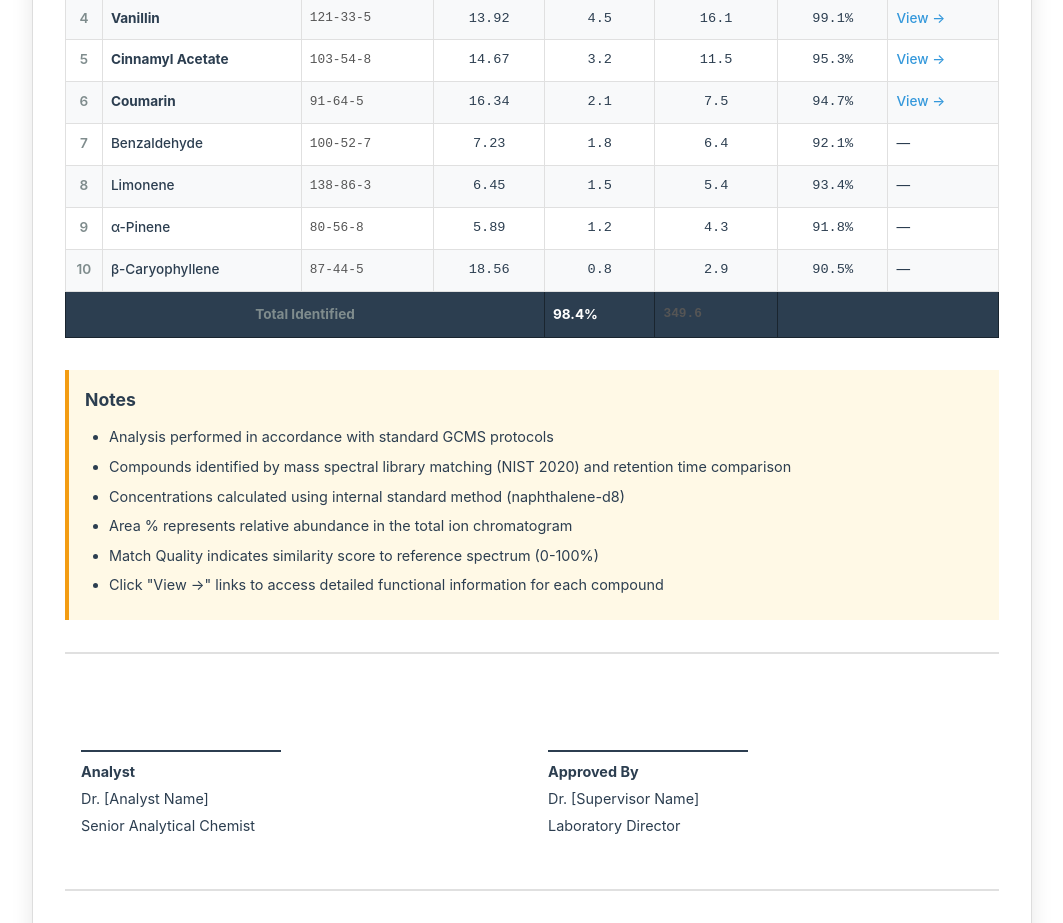
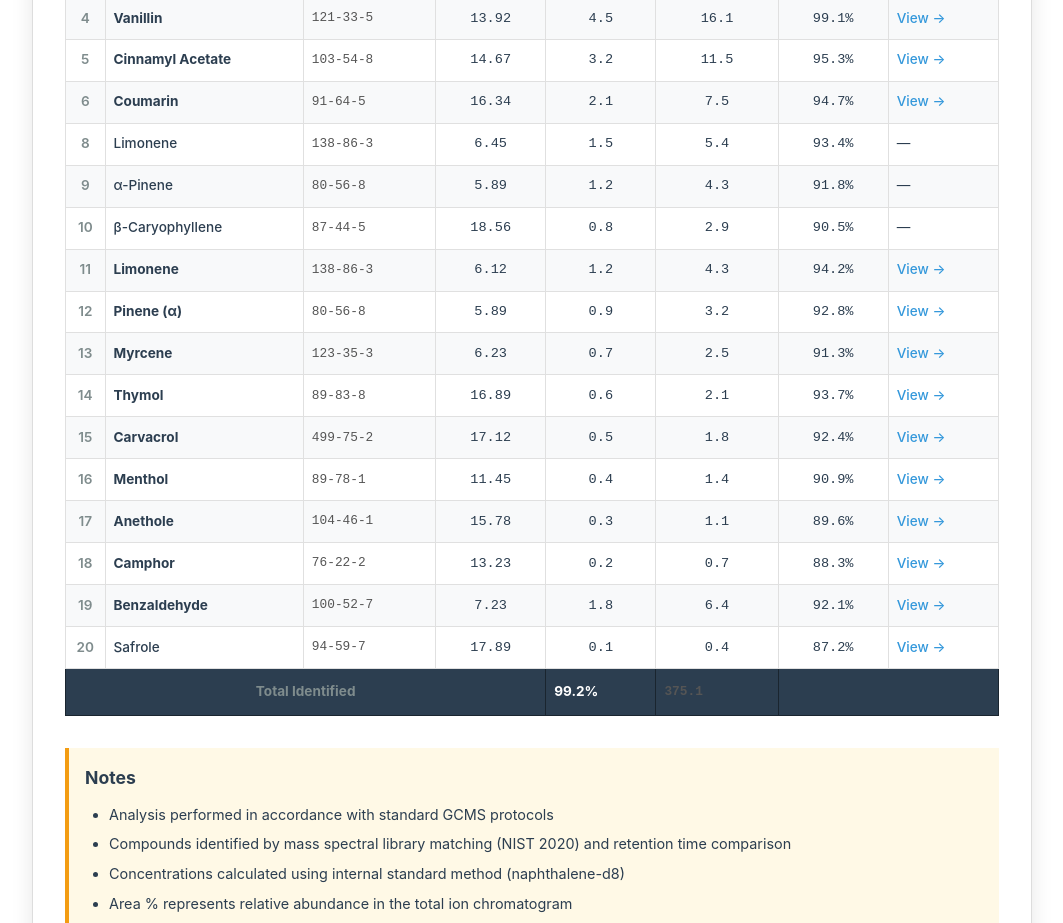
Before and after one commit to Terpedia/functional-flavors, a website: page coa.html in a window 1280 px wide. Shown: the part 1101-2024 px from the top of the page, without its empty margins (108-1171 px from the left). Drawn offline with Linux system fonts and the light colour scheme.

Commit message:
Add new compounds to GCMS CoA table with links to detail pages

```diff
--- a/coa.html
+++ b/coa.html
@@ -166,16 +166,6 @@
                             <td><a href="compounds/coumarin.html" class="coa-link">View →</a></td>
                         </tr>
                         <tr>
-                            <td>7</td>
-                            <td>Benzaldehyde</td>
-                            <td>100-52-7</td>
-                            <td>7.23</td>
-                            <td>1.8</td>
-                            <td>6.4</td>
-                            <td>92.1%</td>
-                            <td>—</td>
-                        </tr>
-                        <tr>
                             <td>8</td>
                             <td>Limonene</td>
                             <td>138-86-3</td>
@@ -205,10 +195,110 @@
                             <td>90.5%</td>
                             <td>—</td>
                         </tr>
+                        <tr>
+                            <td>11</td>
+                            <td><strong>Limonene</strong></td>
+                            <td>138-86-3</td>
+                            <td>6.12</td>
+                            <td>1.2</td>
+                            <td>4.3</td>
+                            <td>94.2%</td>
+                            <td><a href="compounds/limonene.html" class="coa-link">View →</a></td>
+                        </tr>
+                        <tr>
+                            <td>12</td>
+                            <td><strong>Pinene (α)</strong></td>
+                            <td>80-56-8</td>
+                            <td>5.89</td>
+                            <td>0.9</td>
+                            <td>3.2</td>
+                            <td>92.8%</td>
+                            <td><a href="compounds/pinene.html" class="coa-link">View →</a></td>
+                        </tr>
+                        <tr>
+                            <td>13</td>
+                            <td><strong>Myrcene</strong></td>
+                            <td>123-35-3</td>
+                            <td>6.23</td>
+                            <td>0.7</td>
+                            <td>2.5</td>
+                            <td>91.3%</td>
+                            <td><a href="compounds/myrcene.html" class="coa-link">View →</a></td>
+                        </tr>
+                        <tr>
+                            <td>14</td>
+                            <td><strong>Thymol</strong></td>
+                            <td>89-83-8</td>
+                            <td>16.89</td>
+                            <td>0.6</td>
+                            <td>2.1</td>
+                            <td>93.7%</td>
+                            <td><a href="compounds/thymol.html" class="coa-link">View →</a></td>
+                        </tr>
+                        <tr>
+                            <td>15</td>
+                            <td><strong>Carvacrol</strong></td>
+                            <td>499-75-2</td>
+                            <td>17.12</td>
+                            <td>0.5</td>
+                            <td>1.8</td>
+                            <td>92.4%</td>
+                            <td><a href="compounds/carvacrol.html" class="coa-link">View →</a></td>
+                        </tr>
+                        <tr>
+                            <td>16</td>
+                            <td><strong>Menthol</strong></td>
+                            <td>89-78-1</td>
+                            <td>11.45</td>
+                            <td>0.4</td>
+                            <td>1.4</td>
+                            <td>90.9%</td>
+                            <td><a href="compounds/menthol.html" class="coa-link">View →</a></td>
+                        </tr>
+                        <tr>
+                            <td>17</td>
+                            <td><strong>Anethole</strong></td>
+                            <td>104-46-1</td>
+                            <td>15.78</td>
+                            <td>0.3</td>
+                            <td>1.1</td>
+                            <td>89.6%</td>
+                            <td><a href="compounds/anethole.html" class="coa-link">View →</a></td>
+                        </tr>
+                        <tr>
+                            <td>18</td>
+                            <td><strong>Camphor</strong></td>
+                            <td>76-22-2</td>
+                            <td>13.23</td>
+                            <td>0.2</td>
+                            <td>0.7</td>
+                            <td>88.3%</td>
+                            <td><a href="compounds/camphor.html" class="coa-link">View →</a></td>
+                        </tr>
+                        <tr>
+                            <td>19</td>
+                            <td><strong>Benzaldehyde</strong></td>
+                            <td>100-52-7</td>
+                            <td>7.23</td>
+                            <td>1.8</td>
+                            <td>6.4</td>
+                            <td>92.1%</td>
+                            <td><a href="compounds/benzaldehyde.html" class="coa-link">View →</a></td>
+                        </tr>
+                        <tr>
+                            <td>20</td>
+                            <td>Safrole</td>
+                            <td>94-59-7</td>
+                            <td>17.89</td>
+                            <td>0.1</td>
+                            <td>0.4</td>
+                            <td>87.2%</td>
+                            <td><a href="compounds/safrole.html" class="coa-link">View →</a></td>
+                        </tr>
                         <tr class="total-row">
                             <td colspan="4"><strong>Total Identified</strong></td>
-                            <td><strong>98.4%</strong></td>
-                            <td><strong>349.6</strong></td>
+                            <td><strong>99.2%</strong></td>
+                            <td><strong>375.1</strong></td>
                             <td colspan="2"></td>
                         </tr>
                     </tbody>
```
